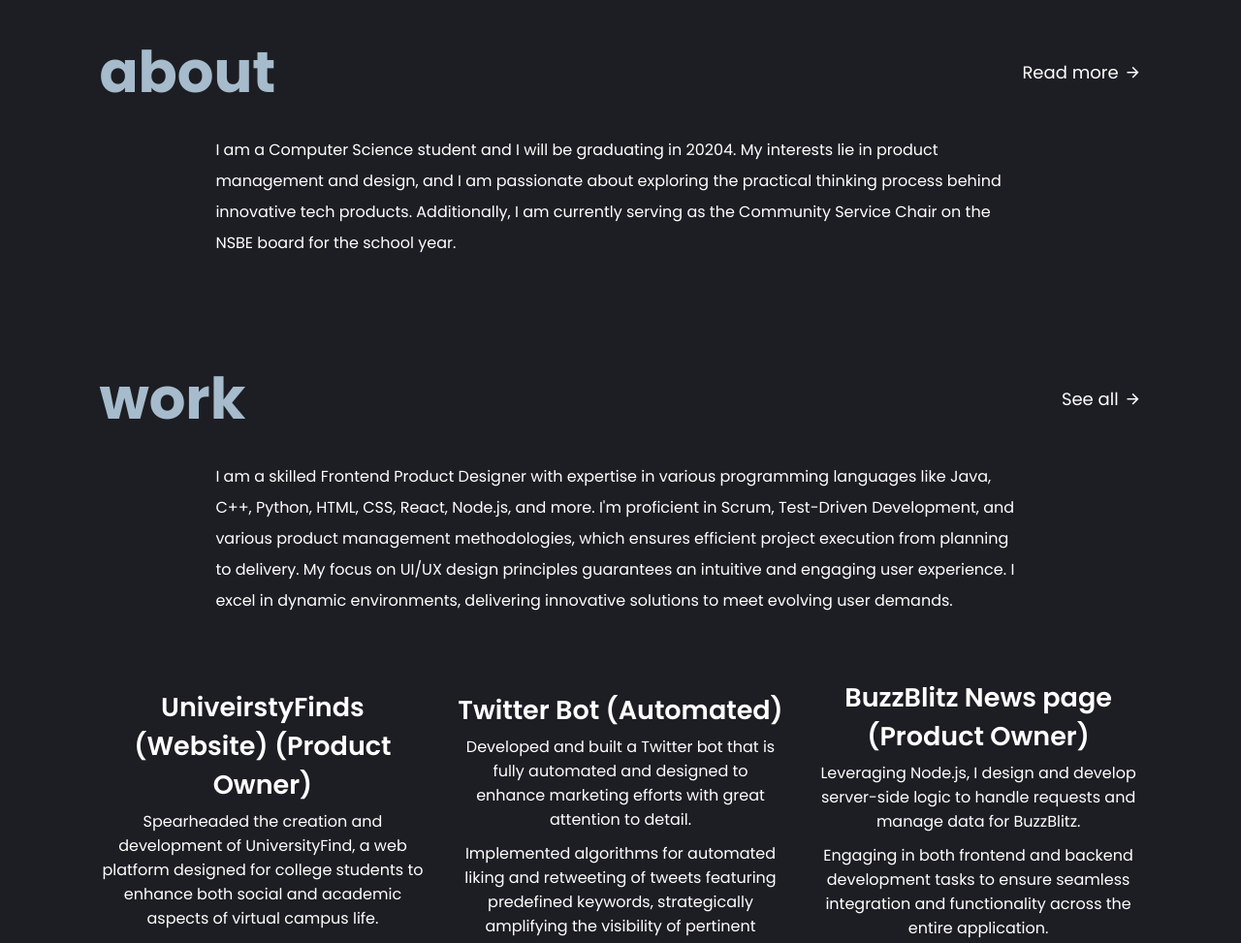
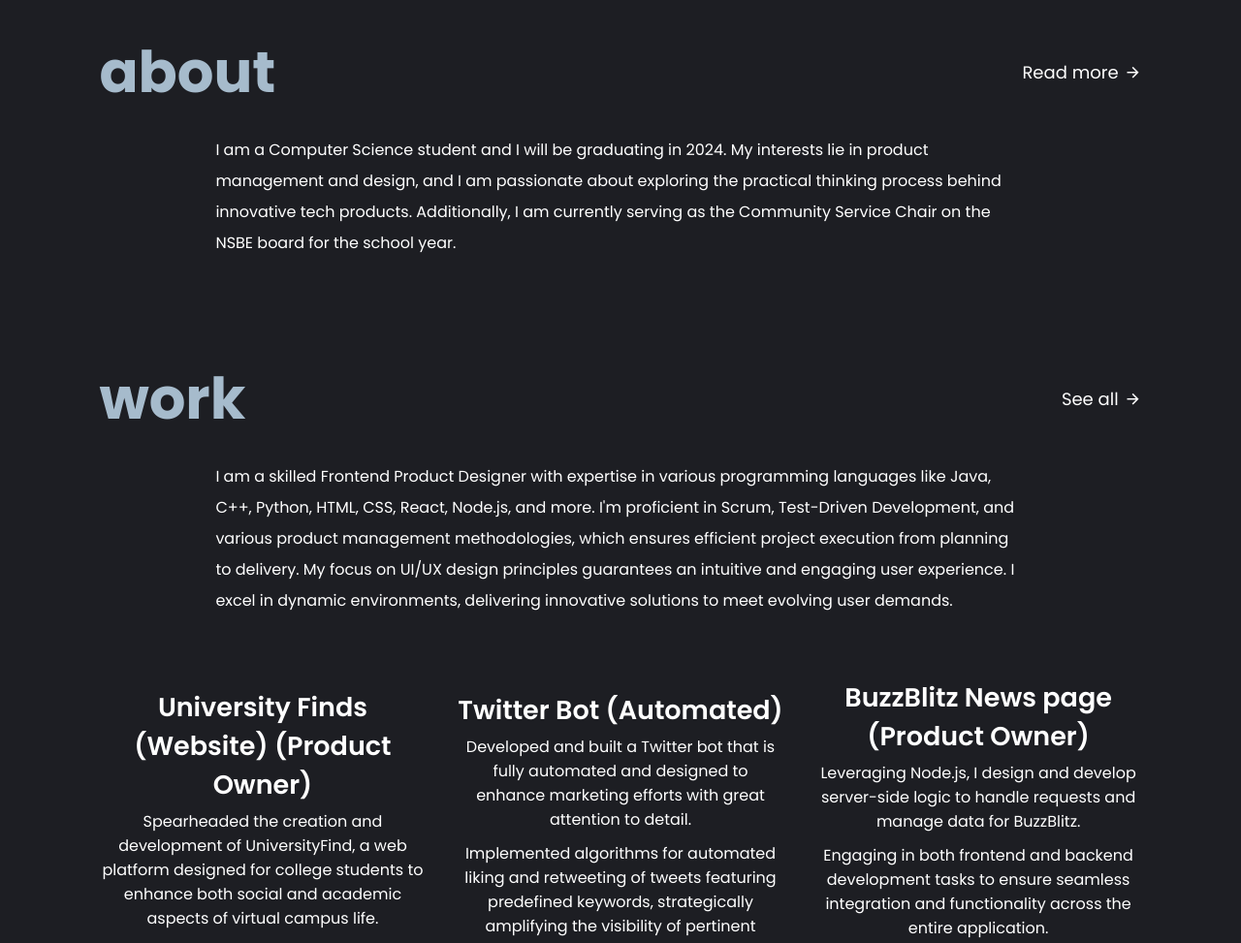
Before and after one commit to munaokeke/munaokeke.github.io, a plain HTML site: page index.html in a window 1280 px wide. Shown: the part 820-1793 px from the top of the page at 97% size. Drawn offline with nearby package versions, Linux system fonts and the light colour scheme.

Commit message:
Update index.html

```diff
--- a/index.html
+++ b/index.html
@@ -77,7 +77,7 @@
 					<a href="#" class="hh-btn">Read more<i class="ri-arrow-right-line"></i></a>
 				</div>
 			</div>
-			<p>I am a Computer Science student and I will be graduating in 20204. My interests lie in product management and design, and I am passionate about exploring the practical thinking process behind innovative tech products. Additionally, I am currently serving as the Community Service Chair on the NSBE board for the school year. </p>
+			<p>I am a Computer Science student and I will be graduating in 2024. My interests lie in product management and design, and I am passionate about exploring the practical thinking process behind innovative tech products. Additionally, I am currently serving as the Community Service Chair on the NSBE board for the school year. </p>
 		</div>
 
 	</section>
@@ -100,7 +100,7 @@
 
 		<div class="about-content">
 			<div class="box">
-				<h3>UniveirstyFinds (Website) (Product Owner) </h3>
+				<h3>University Finds (Website) (Product Owner) </h3>
 				<ul style="list-style-type: none; padding-left: 0;">
 					<li style="margin-bottom: 10px;">Spearheaded the creation and development of UniversityFind, a web platform designed for college students to enhance both social and academic aspects of virtual campus life.</li>
 					<li style="margin-bottom: 10px;">Implemented advanced functionalities including academic resource sharing, event scheduling, and discussion forums.</li>
```
